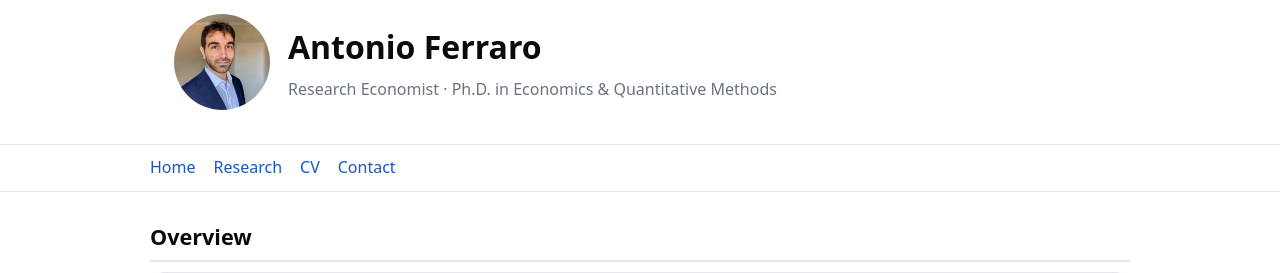
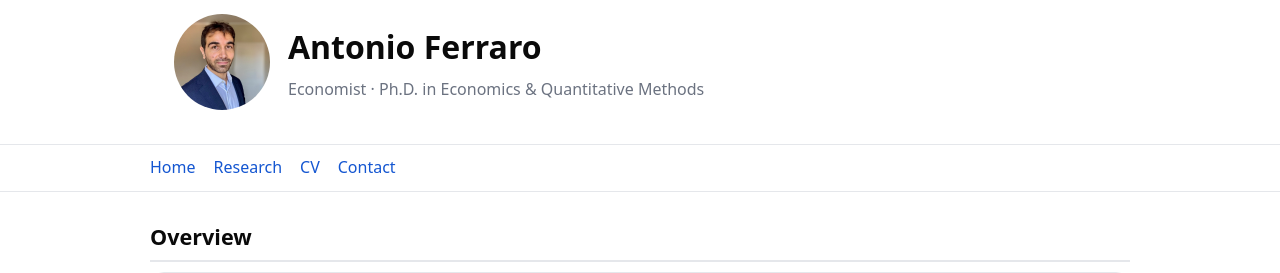
Before and after one commit to ferraroantonio/ferraroantonio.github.io, a Jekyll site: the page built from index.md, in a window 1280 px wide. Shown: the top 273 px of the page. Built offline with Jekyll 4.4.1, drawn with Linux system fonts in a browser that asks for light colours.

Commit message:
Update default.html

```diff
--- a/_layouts/default.html
+++ b/_layouts/default.html
@@ -38,7 +38,7 @@
     <img class="avatar" src="{{ '/assets/antonio.jpeg' | relative_url }}" alt="Portrait of Antonio Ferraro" loading="lazy">
     <div>
       <h1 class="title">Antonio Ferraro</h1>
-      <p class="subtitle">Research Economist · <span class="muted">Ph.D. in Economics & Quantitative Methods</span></p>
+      <p class="subtitle">Economist · <span class="muted">Ph.D. in Economics & Quantitative Methods</span></p>
     </div>
   </header>
 
```
